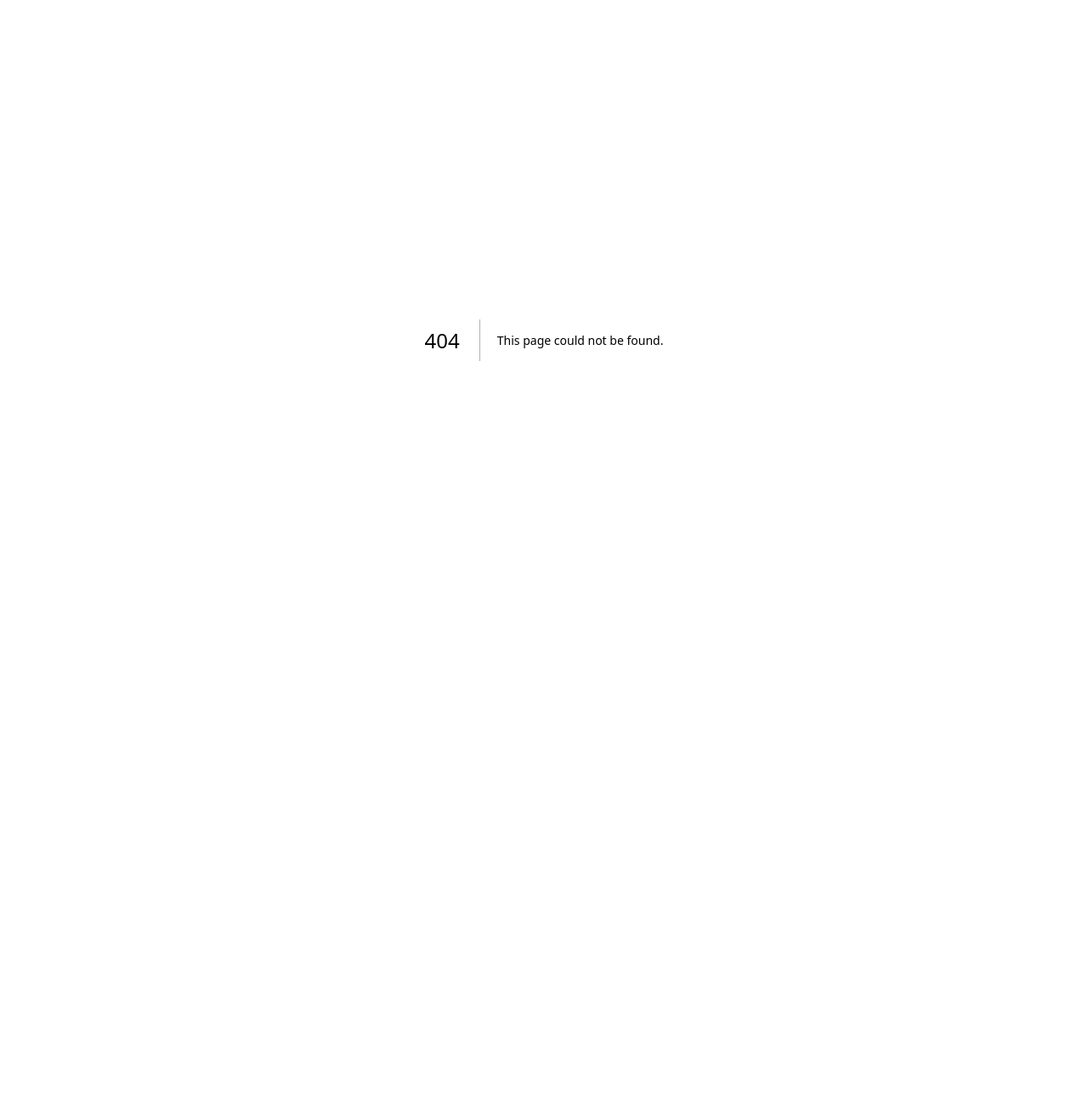
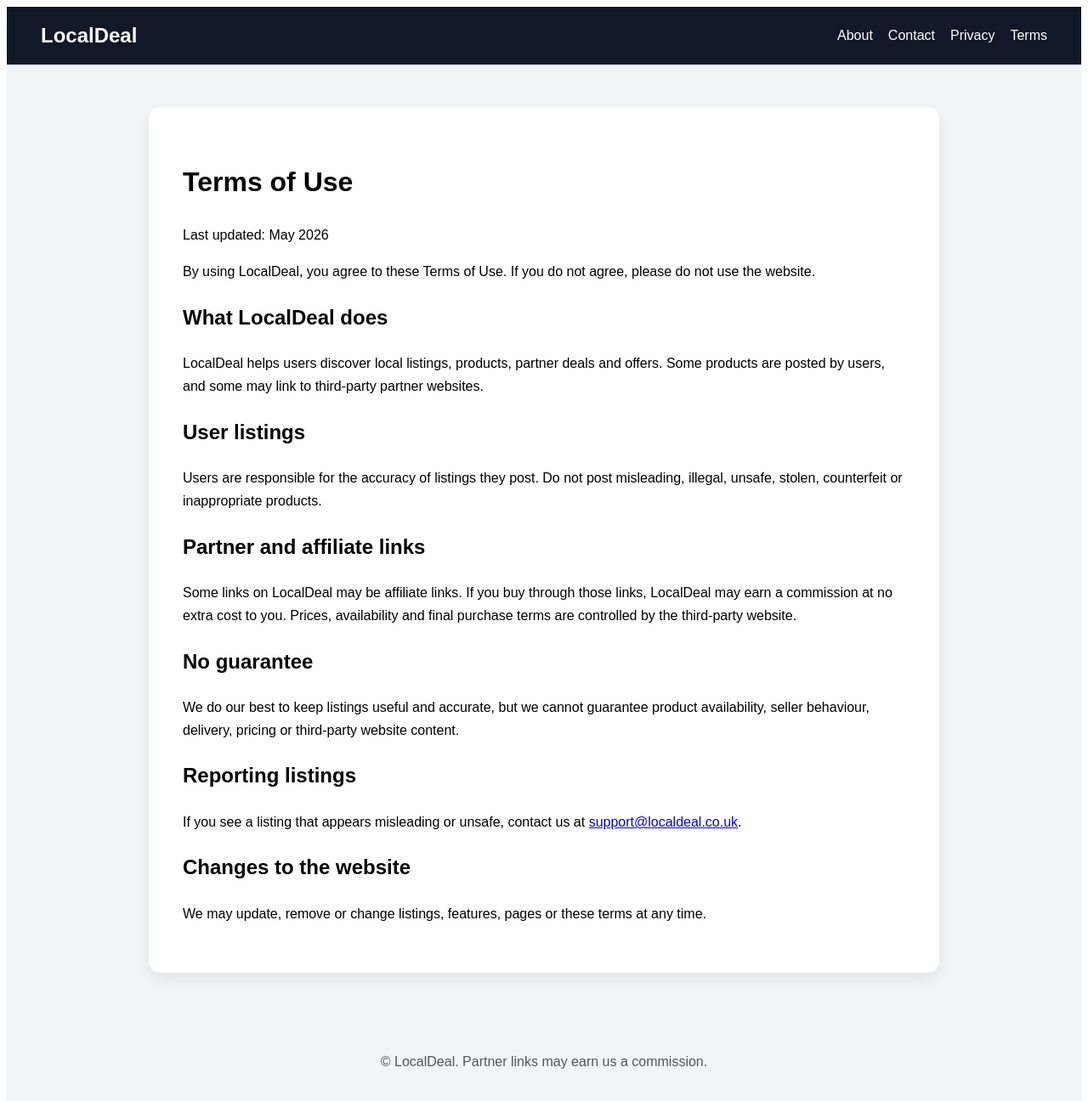
Before and after one commit to MisTrifler/Create-a-new-repository, a Next.js app: page /terms in a window 1280 px wide. Before the commit this address had no page. Shown: the top 1296 px of the page at 85% size. Before the commit the page ends 800 px from the top, so only its background shows below. Built offline with nearby package versions, Linux system fonts and the light colour scheme.

Commit message:
Create terms.js

```diff
--- /dev/null
+++ b/pages/terms.js
@@ -0,0 +1,129 @@
+export default function Terms() {
+  return (
+    <div style={pageStyle}>
+      <Header />
+
+      <main style={cardStyle}>
+        <h1>Terms of Use</h1>
+
+        <p>Last updated: May 2026</p>
+
+        <p>
+          By using LocalDeal, you agree to these Terms of Use. If you do not
+          agree, please do not use the website.
+        </p>
+
+        <h2>What LocalDeal does</h2>
+        <p>
+          LocalDeal helps users discover local listings, products, partner deals
+          and offers. Some products are posted by users, and some may link to
+          third-party partner websites.
+        </p>
+
+        <h2>User listings</h2>
+        <p>
+          Users are responsible for the accuracy of listings they post. Do not
+          post misleading, illegal, unsafe, stolen, counterfeit or inappropriate
+          products.
+        </p>
+
+        <h2>Partner and affiliate links</h2>
+        <p>
+          Some links on LocalDeal may be affiliate links. If you buy through
+          those links, LocalDeal may earn a commission at no extra cost to you.
+          Prices, availability and final purchase terms are controlled by the
+          third-party website.
+        </p>
+
+        <h2>No guarantee</h2>
+        <p>
+          We do our best to keep listings useful and accurate, but we cannot
+          guarantee product availability, seller behaviour, delivery, pricing or
+          third-party website content.
+        </p>
+
+        <h2>Reporting listings</h2>
+        <p>
+          If you see a listing that appears misleading or unsafe, contact us at{" "}
+          <a href="mailto:support@localdeal.co.uk">
+            support@localdeal.co.uk
+          </a>.
+        </p>
+
+        <h2>Changes to the website</h2>
+        <p>
+          We may update, remove or change listings, features, pages or these
+          terms at any time.
+        </p>
+      </main>
+
+      <Footer />
+    </div>
+  );
+}
+
+function Header() {
+  return (
+    <div style={headerStyle}>
+      <a href="/" style={logoStyle}>LocalDeal</a>
+      <nav>
+        <a href="/about" style={linkStyle}>About</a>
+        <a href="/contact" style={linkStyle}>Contact</a>
+        <a href="/privacy-policy" style={linkStyle}>Privacy</a>
+        <a href="/terms" style={linkStyle}>Terms</a>
+      </nav>
+    </div>
+  );
+}
+
+function Footer() {
+  return (
+    <footer style={footerStyle}>
+      <p>© LocalDeal. Partner links may earn us a commission.</p>
+    </footer>
+  );
+}
+
+const pageStyle = {
+  fontFamily: "Arial, sans-serif",
+  background: "#f3f4f6",
+  minHeight: "100vh"
+};
+
+const headerStyle = {
+  padding: "20px 40px",
+  background: "#111827",
+  color: "white",
+  display: "flex",
+  justifyContent: "space-between",
+  alignItems: "center"
+};
+
+const logoStyle = {
+  color: "white",
+  textDecoration: "none",
+  fontSize: "24px",
+  fontWeight: "bold"
+};
+
+const linkStyle = {
+  color: "white",
+  textDecoration: "none",
+  marginLeft: "18px"
+};
+
+const cardStyle = {
+  maxWidth: "850px",
+  margin: "50px auto",
+  background: "white",
+  padding: "40px",
+  borderRadius: "14px",
+  lineHeight: "1.7",
+  boxShadow: "0 6px 18px rgba(0,0,0,0.08)"
+};
+
+const footerStyle = {
+  textAlign: "center",
+  padding: "30px",
+  color: "#555"
+};
```
